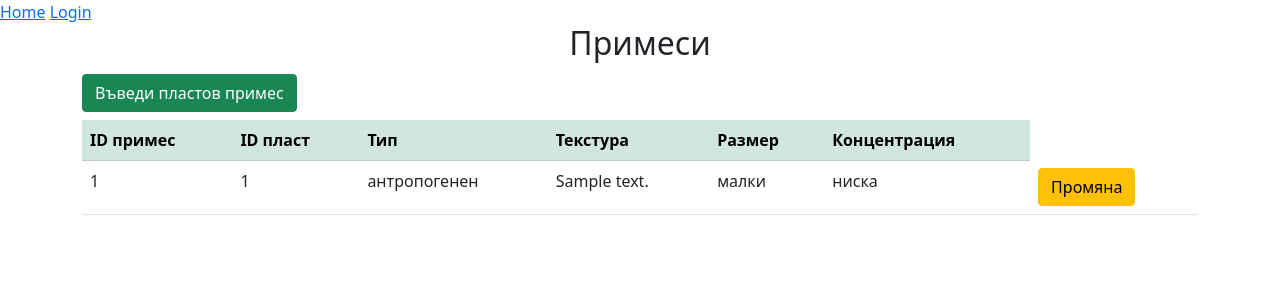
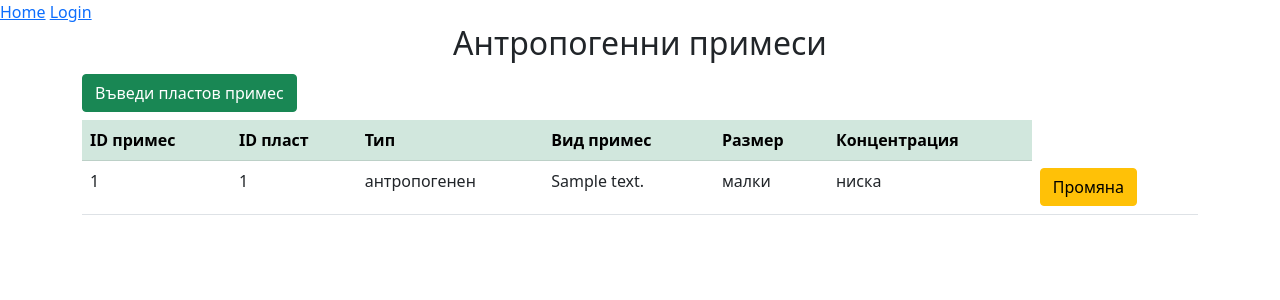
Before and after one commit to lubomir-angelov/ceramics, a Flask app: page /layer_includes in a window 1280 px wide. Shown: the top 300 px of the page. Run offline with Flask 2, Linux system fonts and the light colour scheme; tables that the repository leaves empty hold one stand-in row (values such as "Sample post"); parts of the project's set-up code (start-up, migrations or seed data) failed here and were passed over; some libraries are stand-ins or nearby versions.

Commit message:
changed some text

```diff
--- a/app/forms.py
+++ b/app/forms.py
@@ -230,10 +230,10 @@
 
 #includeconc = Column(db.Enum('ниска', 'средна', 'висока', '', name='includeconc_type'))
 class Includeconc(FormEnum):
+    Empty_conc = ''
     Low_conc = 'ниска'
     Medium_conc = 'средна'
     High_conc = 'висока'
-    Empty_conc = ''
 
 class AddLayerForm(FlaskForm):
     site = StringField('Обект', validators=[DataRequired()])
--- a/app/templates/layer_includes.html
+++ b/app/templates/layer_includes.html
@@ -6,7 +6,7 @@
     <div class="col-xs-6">
       <div class="table-responsive">
           <div class="text-center">
-            <h2>Примеси</h2>
+            <h2>Антропогенни примеси</h2>
           </div>
         <!-- button to open the form -->
         <h2><a class="btn btn-success"
@@ -17,7 +17,7 @@
            <th>ID примес</th>
            <th>ID пласт</th>
            <th>Тип</th>
-           <th>Текстура</th>
+           <th>Вид примес</th>
            <th>Размер</th>
            <th>Концентрация</th>
           </tr>
@@ -42,9 +42,9 @@
   </div>
 </div>
 {% if prev_url %}
-<a href="{{ prev_url }}">По-нови пластови примеси</a>
+<a href="{{ prev_url }}">По-нови примеси</a>
 {% endif %}
 {% if next_url %}
-<a href="{{ next_url }}">По-стари пластови примеси</a>
+<a href="{{ next_url }}">По-стари примеси</a>
 {% endif %}
 {% endblock %}
--- a/app/views.py
+++ b/app/views.py
@@ -458,7 +458,7 @@
             layer_includes_record_to_update.includeconc = includeconc
             try:
                 db.session.commit()
-                if request.form.to_dict()['action'] == 'ДОБАВИ ПРИМЕСИ':
+                if request.form.to_dict()['action'] == 'ДОБАВИ АНТРОПОГЕННИ ПРИМЕСИ':
                     return redirect(url_for('layer_includes'))
                 if request.form.to_dict()['action'] == 'ДОБАВИ ПОК':
                     pok_id = Tblpok.query.filter_by(locationid=locationid).first().__dict__['pokid']
```
